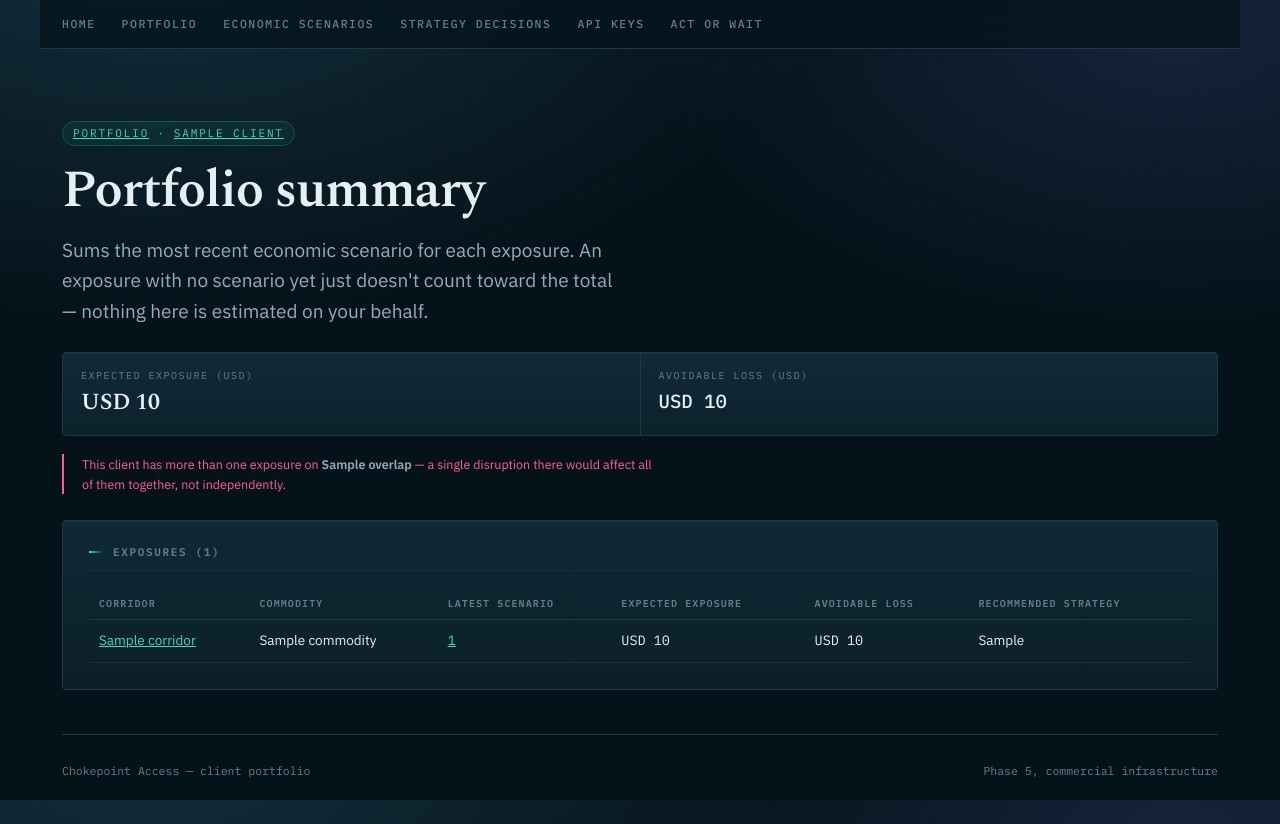
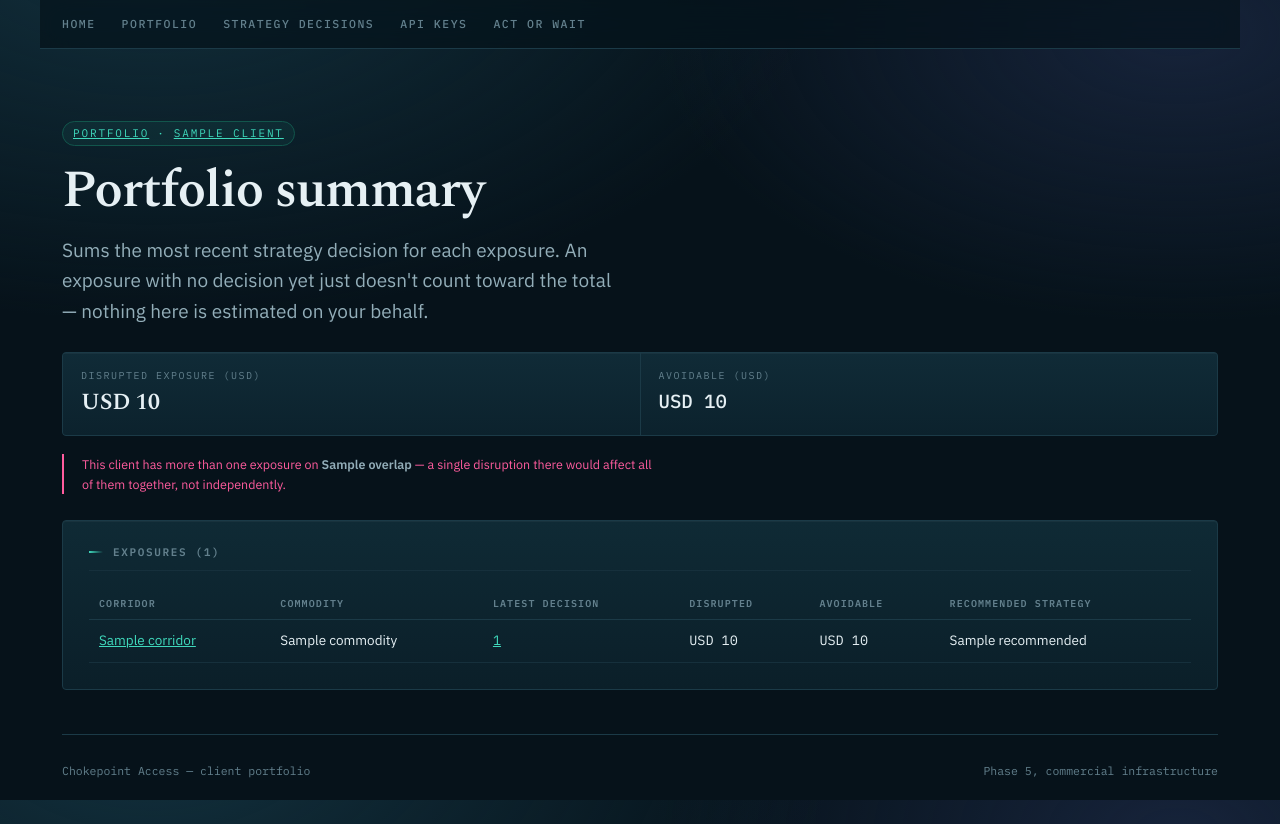
Before and after one commit to Aryanzabihi/chokepoint-access, a FastAPI app: template backend/app/templates/client_portfolio.html in a window 1280 px wide. Run offline with FastAPI, Linux system fonts and the light colour scheme; the template is opened without the code that fills it: most values are stand-ins (such as "Sample title", 1, 10 or a date in 2020).

Commit message:
Simplify the workflow around Strategy Decisions, remove v1 fragmentation
The exposure page had four competing decision mechanisms (the simple
alpha/window decide form, its own alert subscription, an Economic
Scenario link, and a Strategy Decision link) plus a portfolio summary
that only knew about Economic Scenario data. Down to one path:

- Nav no longer links to Economic Scenarios.
- Exposure page: removed the simple decide form and its alerts card,
  removed the Economic Scenario card. One CTA -- build a strategy
  decision -- plus that exposure's Strategy Decision history.
- Portfolio summary now sums each exposure's latest Strategy Decision
  (disrupted/avoidable) instead of Economic Scenario figures, and the
  overlap-note test now proves it with real computed numbers instead
  of asserting the old engine's output.

Nothing is deleted at the route or data level -- /economic-scenarios
and the simple /decide API still work if called directly, so no
historical data is lost. They're just no longer reachable from the
nav or the workflow.

```diff
--- a/backend/app/templates/base.html
+++ b/backend/app/templates/base.html
@@ -13,7 +13,6 @@
 <nav class="nav">
   <a href="/home" class="{{ 'here' if active == 'home' else '' }}">Home</a>
   <a href="/clients" class="{{ 'here' if active == 'clients' else '' }}">Portfolio</a>
-  <a href="/economic-scenarios" class="{{ 'here' if active == 'economic' else '' }}">Economic scenarios</a>
   <a href="/strategy-decisions" class="{{ 'here' if active == 'strategy-decisions' else '' }}">Strategy decisions</a>
   <a href="/account/api-keys" class="{{ 'here' if active == 'api-keys' else '' }}">API keys</a>
   <a href="https://aryanzabihi.github.io/chokepoint-access/threshold-engine.html">Act or wait</a>
--- a/backend/app/templates/client_portfolio.html
+++ b/backend/app/templates/client_portfolio.html
@@ -7,22 +7,22 @@
     <a href="/clients/{{ client.id }}" style="color:inherit">{{ client.name }}</a>
   </div>
   <h1>Portfolio summary</h1>
-  <p class="thesis">Sums the most recent economic scenario for each exposure. An exposure
-  with no scenario yet just doesn't count toward the total &mdash; nothing here is estimated
+  <p class="thesis">Sums the most recent strategy decision for each exposure. An exposure
+  with no decision yet just doesn't count toward the total &mdash; nothing here is estimated
   on your behalf.</p>
 </header>
 
 {% if totals %}
 <div class="status">
   {% for currency, t in totals.items() %}
-  <div class="cell"><div class="k">Expected exposure ({{ currency }})</div>
-    <div class="v big">{{ currency }} {{ "{:,.0f}".format(t.expected_exposure) }}</div></div>
-  <div class="cell"><div class="k">Avoidable loss ({{ currency }})</div>
-    <div class="v">{{ currency }} {{ "{:,.0f}".format(t.avoidable_loss) }}</div></div>
+  <div class="cell"><div class="k">Disrupted exposure ({{ currency }})</div>
+    <div class="v big">{{ currency }} {{ "{:,.0f}".format(t.disrupted) }}</div></div>
+  <div class="cell"><div class="k">Avoidable ({{ currency }})</div>
+    <div class="v">{{ currency }} {{ "{:,.0f}".format(t.avoidable) }}</div></div>
   {% endfor %}
 </div>
 {% else %}
-<p class="note">None of this client's exposures have a saved economic scenario yet &mdash;
+<p class="note">None of this client's exposures have a saved strategy decision yet &mdash;
 totals will appear here once at least one does.</p>
 {% endif %}
 
@@ -38,22 +38,22 @@ totals will appear here once at least one does.</p>
   <h2>Exposures ({{ rows|length }})</h2>
   <div class="scroll">
     <table>
-      <thead><tr><th>Corridor</th><th>Commodity</th><th>Latest scenario</th>
-      <th class="m">Expected exposure</th><th class="m">Avoidable loss</th>
+      <thead><tr><th>Corridor</th><th>Commodity</th><th>Latest decision</th>
+      <th class="m">Disrupted</th><th class="m">Avoidable</th>
       <th>Recommended strategy</th></tr></thead>
       <tbody>
       {% for r in rows %}
         <tr>
           <td><a href="/clients/{{ client.id }}/exposures/{{ r.exposure.id }}">{{ r.exposure.corridor }}</a></td>
           <td>{{ r.exposure.commodity or "—" }}</td>
-          {% if r.scenario %}
-            <td><a href="/economic-scenarios/{{ r.scenario.id }}">{{ r.scenario.scenario_id }}</a></td>
-            <td class="m">{{ r.result.currency }} {{ "{:,.0f}".format(r.result.expected_exposure) }}</td>
-            <td class="m">{{ r.result.currency }} {{ "{:,.0f}".format(r.result.avoidable_loss) }}</td>
-            <td>{{ r.result.recommended_strategy or "—" }}</td>
+          {% if r.decision %}
+            <td><a href="/strategy-decisions/{{ r.decision.id }}">{{ r.decision.scenario_id }}</a></td>
+            <td class="m">{{ r.currency }} {{ "{:,.0f}".format(r.result.exposure.disrupted) }}</td>
+            <td class="m">{{ r.currency }} {{ "{:,.0f}".format(r.result.exposure.avoidable) }}</td>
+            <td>{{ r.result.recommended or "—" }}</td>
           {% else %}
-            <td colspan="4"><span class="empty">no scenario yet &mdash;
-              <a href="/economic-scenarios/new?exposure_id={{ r.exposure.id }}">build one</a></span></td>
+            <td colspan="4"><span class="empty">no decision yet &mdash;
+              <a href="/strategy-decisions/new?exposure_id={{ r.exposure.id }}">build one</a></span></td>
           {% endif %}
         </tr>
       {% endfor %}
```
Also changed, not shown: backend/app/crud.py (+7 -0 lines), backend/app/routers/dashboard.py (+15 -12 lines), backend/app/templates/exposure_detail.html (+15 -68 lines), backend/test_smoke.py (+37 -28 lines).
